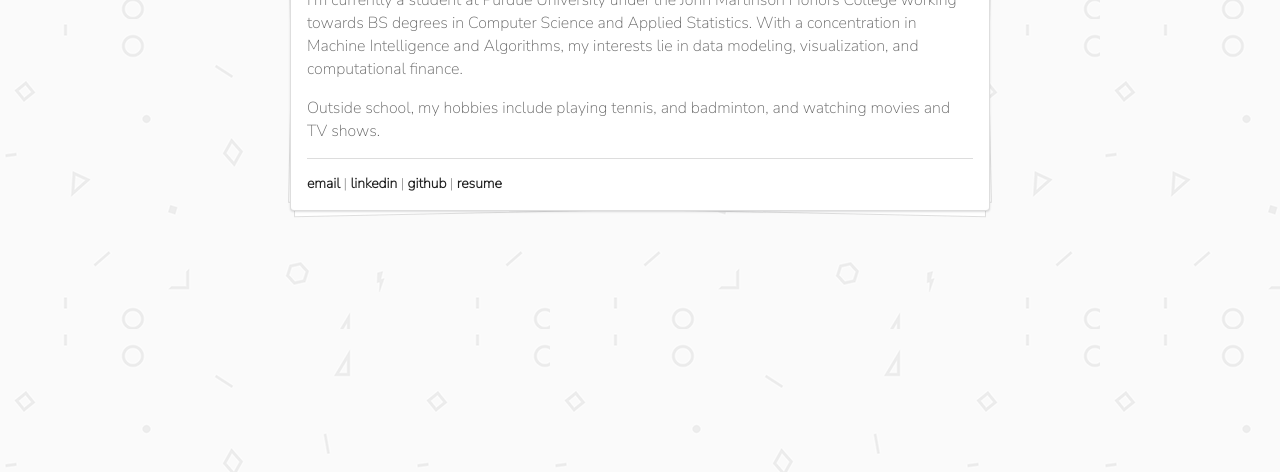
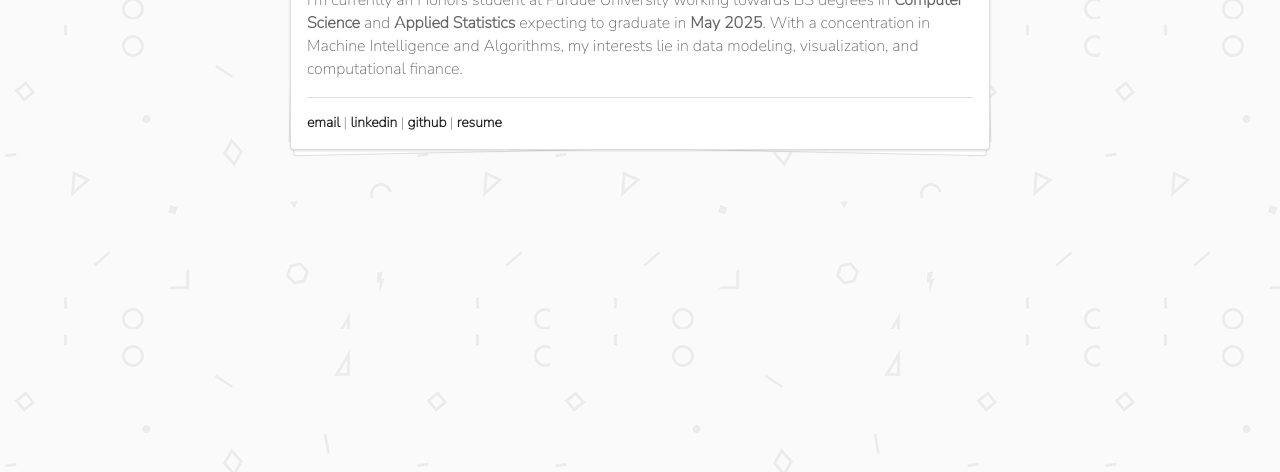
Before and after one commit to gunaa12/Portfolio, a plain HTML site: page index.html in a window 1280 px wide. Shown: the part 328-800 px from the top of the page. Drawn offline with nearby package versions, Linux system fonts and the light colour scheme.

Commit message:
Update index.html

```diff
--- a/index.html
+++ b/index.html
@@ -16,10 +16,7 @@
 				<h1 class="ui header">Guna Avula</h1>
                 <p></p>
 				<p>
-					I'm currently a student at Purdue University under the John Martinson Honors College working towards BS degrees in Computer Science and Applied Statistics. With a concentration in Machine Intelligence and Algorithms, my interests lie in data modeling, visualization, and computational finance.
-				</p>
-				<p>
-					Outside school, my hobbies include playing tennis, and badminton, and watching movies and TV shows.
+					I'm currently an Honors student at Purdue University working towards BS degrees in <b>Computer Science</b> and <b>Applied Statistics</b> expecting to graduate in <b>May 2025</b>. With a concentration in Machine Intelligence and Algorithms, my interests lie in data modeling, visualization, and computational finance.
 				</p>
 				<div class="ui divider"></div>
 				<div class="links" style="font-size: 14px;">
```
